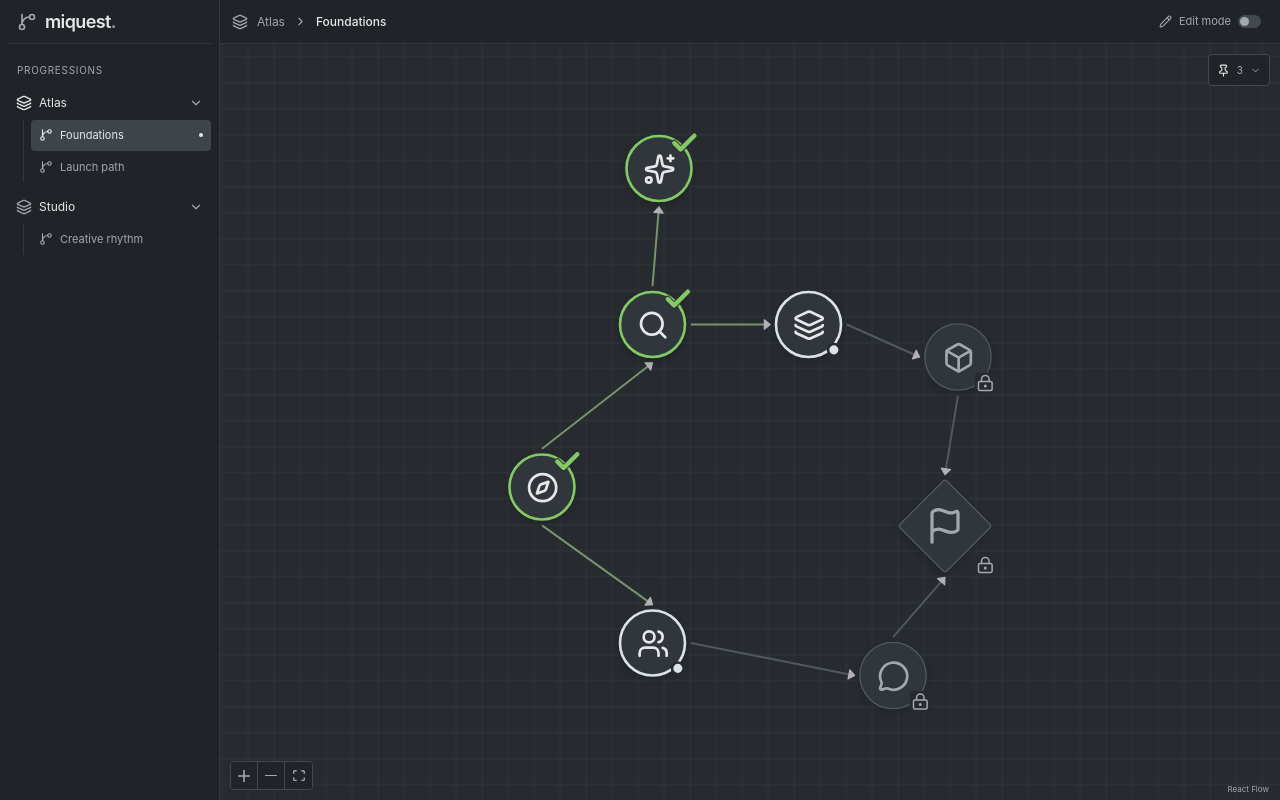
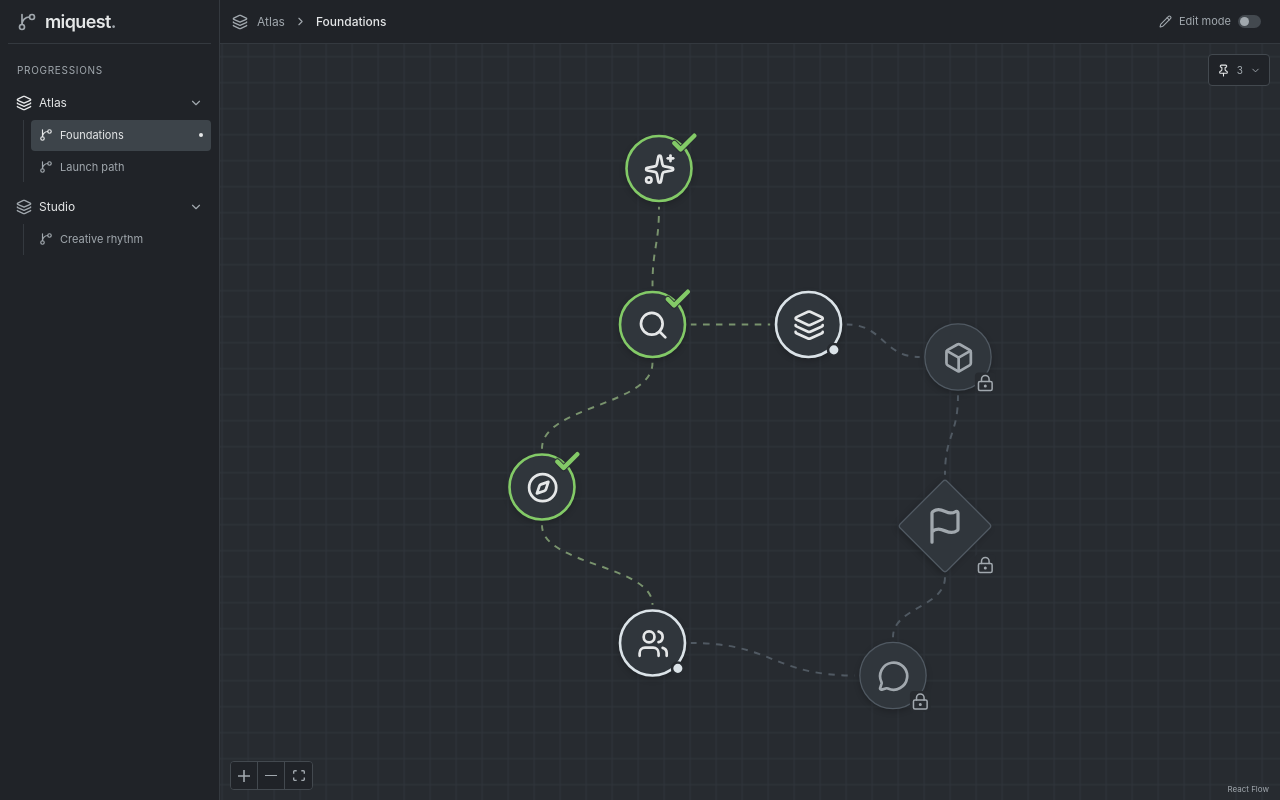
Before and after one commit to EPSILON0-dev/MiQuest, a React (Vite) app in the folder frontend/: page / in a window 1280 px wide. Built offline with nearby package versions, Linux system fonts and the light colour scheme.

Commit message:
Use animated Bézier dependency edges

```diff
--- a/frontend/src/App.tsx
+++ b/frontend/src/App.tsx
@@ -9,7 +9,6 @@ import {
   Controls,
   Handle,
   Position,
-  MarkerType,
   ConnectionMode,
   type Node,
   type NodeProps,
@@ -307,7 +306,8 @@ export default function App() {
         id: `${d.dependsOnQuestId}-${d.questId}`,
         source: d.dependsOnQuestId,
         target: d.questId,
-        type: "straight",
+        type: "default",
+        animated: true,
         sourceHandle: horizontal
           ? dx > 0
             ? "right"
@@ -322,7 +322,6 @@ export default function App() {
           : dy > 0
             ? "top"
             : "bottom",
-        markerEnd: { type: MarkerType.ArrowClosed, width: 12, height: 12 },
         className:
           model.quests.find((q) => q.id === d.dependsOnQuestId)
             ?.completionState !== "none"
```
